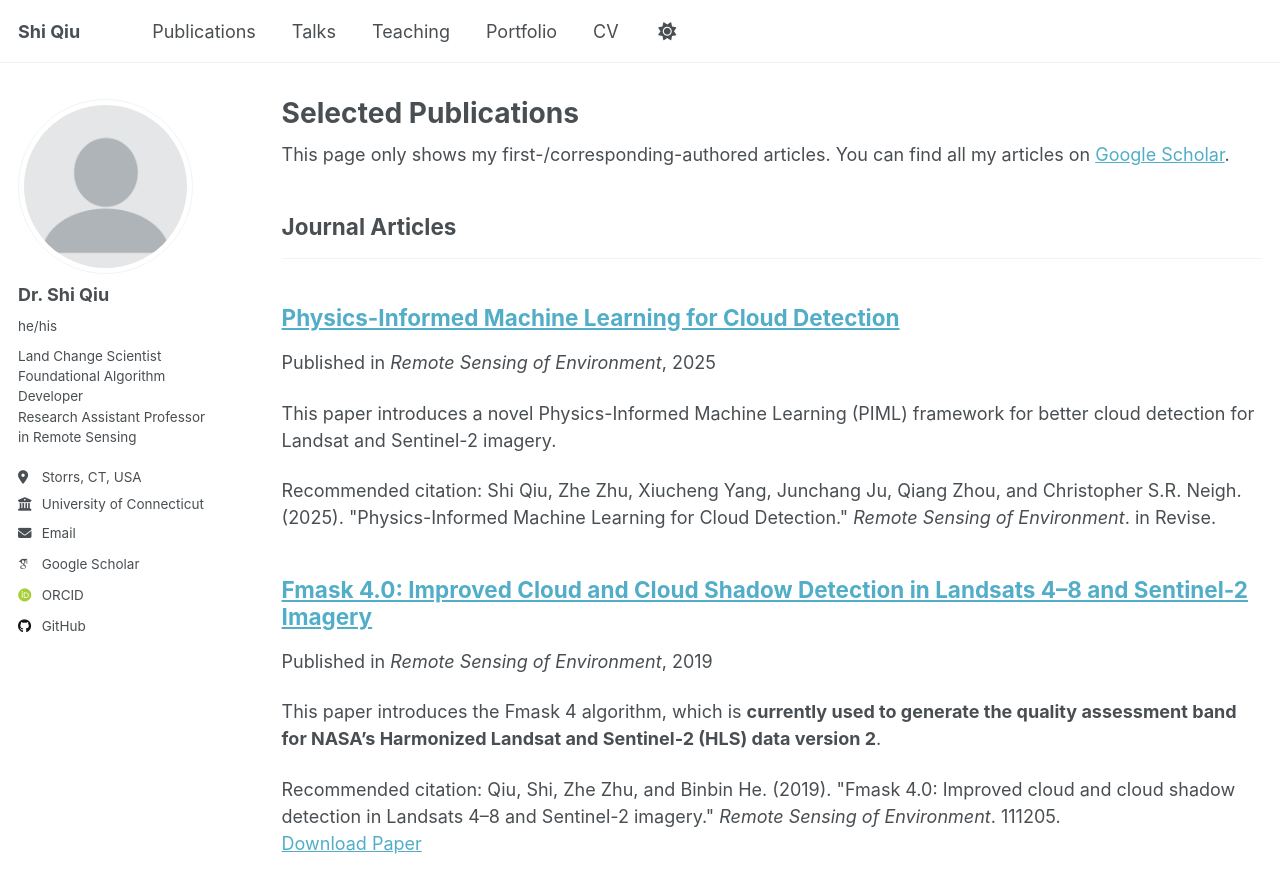
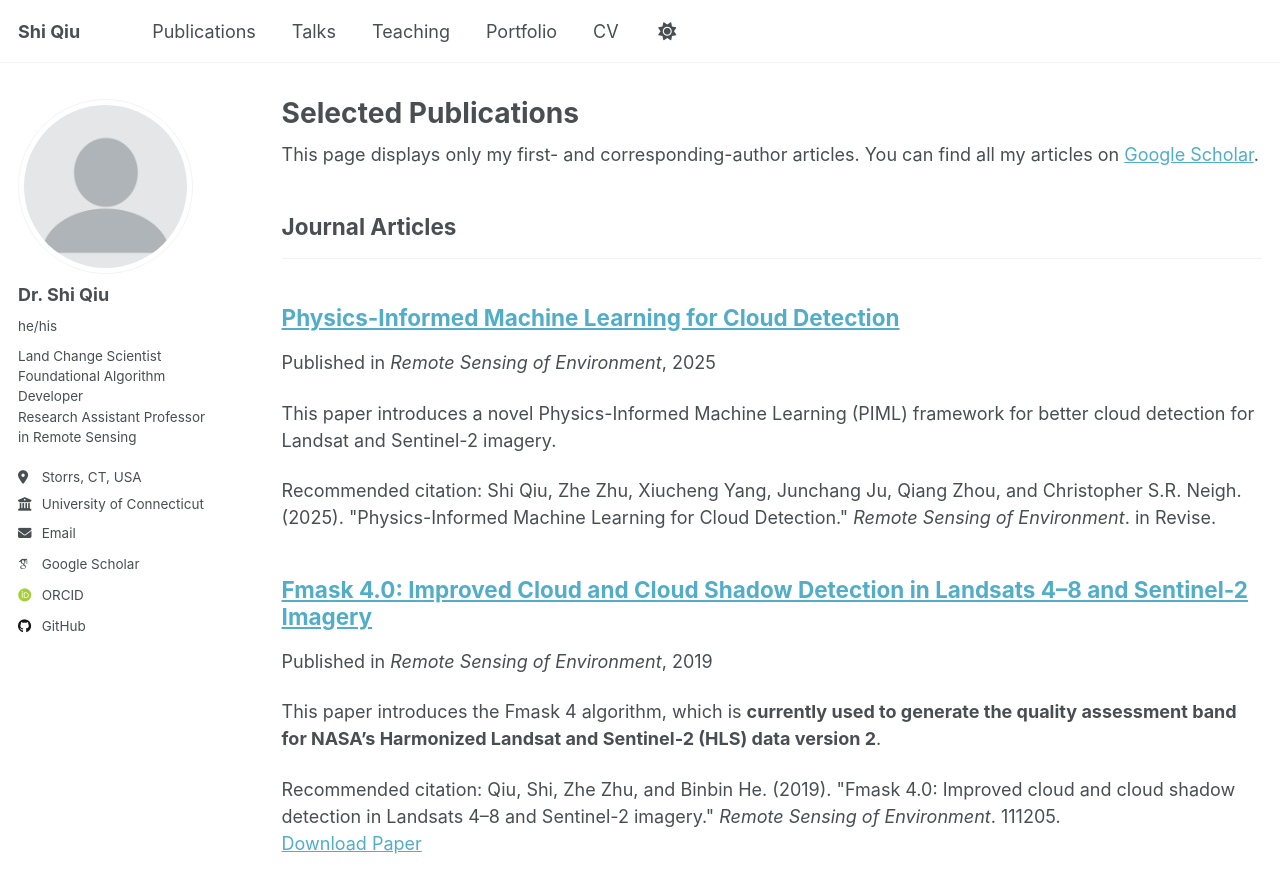
Before and after one commit to shi-eo/shi-eo.github.io, a Jekyll site: the page built from _pages/publications.html, in a window 1280 px wide and 900 px high. Shown: the top 893 px of the window. Built offline with Jekyll 4.4.1, drawn with Linux system fonts in a browser that asks for light colours; some web fonts are replaced; a script that is not in the unit is left out.

Commit message:
Update publications.html

```diff
--- a/_pages/publications.html
+++ b/_pages/publications.html
@@ -6,7 +6,7 @@ author_profile: true
 ---
 
 {% if site.author.googlescholar %}
-  <div class="wordwrap">This page only shows my first-/corresponding-authored articles. You can find all my articles on <a href="{{site.author.googlescholar}}">Google Scholar</a>.</div>
+  <div class="wordwrap">This page displays only my first- and corresponding-author articles. You can find all my articles on <a href="{{site.author.googlescholar}}">Google Scholar</a>.</div>
 {% endif %}
 
 {% include base_path %}
```
